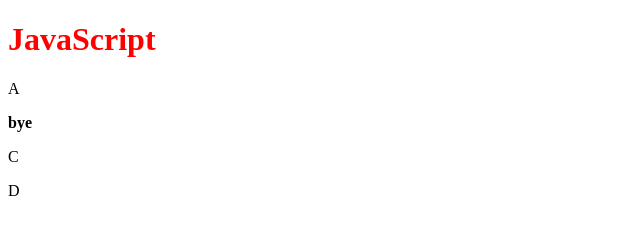
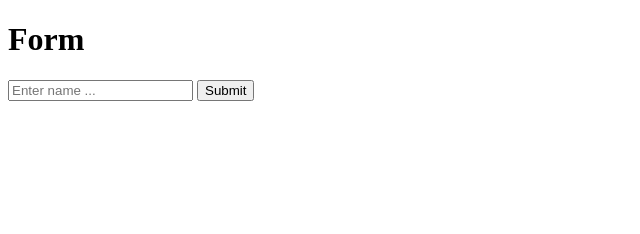
Before and after one commit to VincentReddy25/JavaScriptCVCORP, a plain HTML site: page index.html in a window 1280 px wide. Shown: the whole page, without its empty margins (0-640 px from the left). Drawn offline with Linux system fonts and the light colour scheme.

Commit message:
day5.js added

```diff
--- /dev/null
+++ b/day5.js
@@ -0,0 +1,37 @@
+
+
+// let colorCode = "#"
+
+// const changeColor = () => {
+//     let box = document.getElementsByClassName("box")[0]
+
+//     createColor()
+//     box.style.backgroundColor = colorCode
+// }
+
+// const createColor = () => {
+
+//     let hexCode = [0, 1, 2, 3, 4, 5, 6, 7, 8, 9, "a", "b", "c", "d", "e", "f"]
+
+//     colorCode = "#"
+//     for (let i = 0; i < 6; i++) {
+//         let randNo = Math.floor(Math.random() * 16)
+//         colorCode += hexCode[randNo]
+//     }
+// }
+
+// changeColor()
+
+
+
+
+
+const validateForm = (e) => {
+    event.preventDefault()
+
+    let display = document.getElementById("display")
+    let name = e.target.username.value
+
+    display.innerHTML = name
+
+}
--- a/index.html
+++ b/index.html
@@ -8,19 +8,29 @@
 </head>
 <body>
 
-    <h1>JavaScript</h1>
 
-    <p class="hello" id="display">A</p>
+    <!-- <h1>Color Generator</h1>
 
-    <p class="hello">B</p>
+    <div class="box"></div>
 
-    <p class="hello">C</p>
+    <button onclick="changeColor()"></button> -->
 
-    <p>D</p>
 
-    <!-- <script src="day2.js"></script> -->
-    <!-- <script src="Task1.js"></script> -->
-    <script src="day3.js"></script>
+
+
+
+
+
+    <h1 id="display">Form</h1>
+
+    <form onsubmit="validateForm(event)">
+        <input type="text" name="username" value="" placeholder="Enter name ...">
+        <input type="submit">
+    </form>
+
+
+    <script src="day5.js"></script>
+
 
 </body>
 </html>
--- a/style.css
+++ b/style.css
@@ -1,4 +1,7 @@
 
-h1 {
-    color: red;
+.box {
+    border: 4px solid black;
+
+    width: 300px;
+    height: 300px;
 }
```
Also changed, not shown: day4.js (added, +9 -0 lines).
